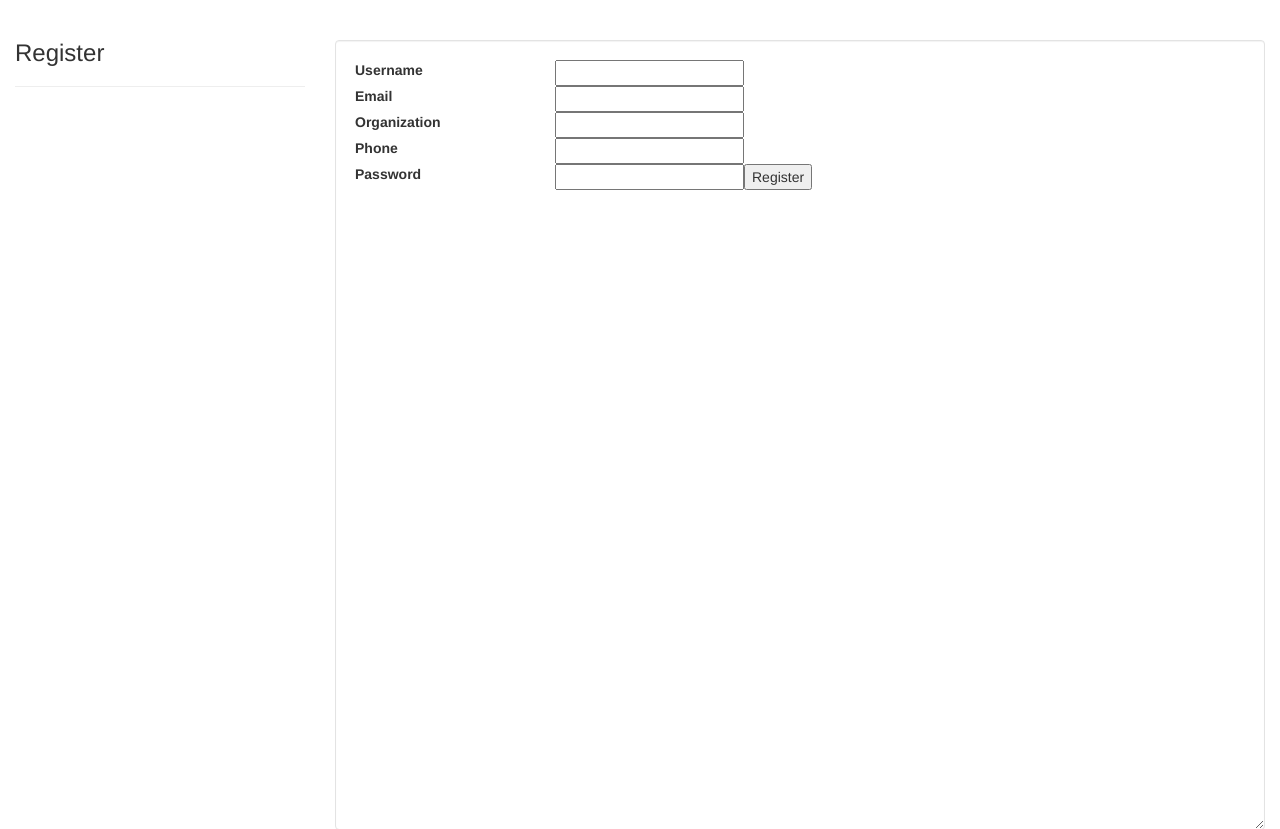
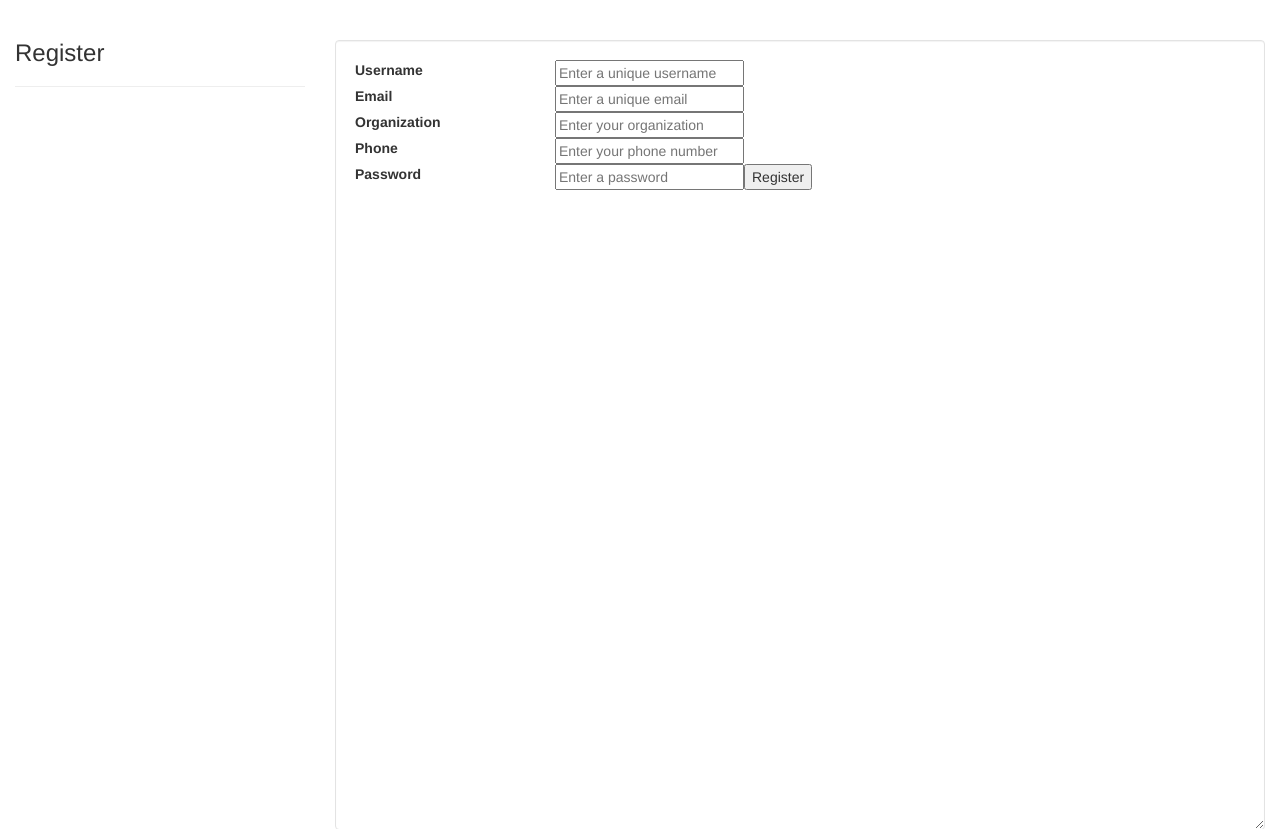
Before and after one commit to libreForms/libreForms-flask, a Flask app: page /auth/register in a window 1280 px wide. Shown: the part 52-881 px from the top of the page. Run offline with Flask 2, Linux system fonts and the light colour scheme; some libraries are stand-ins or nearby versions.

Commit message:
Modified: further improved site overrides and placeholders in registration page

```diff
--- a/app/templates/auth/register.html
+++ b/app/templates/auth/register.html
@@ -7,17 +7,17 @@
 {% block content %}
   <form method="post">
     <label for="username">Username</label>
-    <input name="username" id="username" required>
+    <input name="username" id="username" placeholder="Enter a unique username" required>
     <label for="email">Email</label>
     <!-- <input type="email" name="email" id="email"> -->
-    <input name="email" id="email">
+    <input name="email" id="email" placeholder="Enter a unique email">
     <label for="organization">Organization</label>
-    <input name="organization" value="{{ display.default_org }}" id="organization">
+    <input name="organization" {% if display.default_org != ""  %} value="{{ display.default_org }}" {% else %} placeholder="Enter your organization" {% endif %}id="organization">
     <label for="phone">Phone</label>
     <!-- <input type="tel" name="phone" id="phone" pattern="[0-9]{3}-[0-9]{2}-[0-9]{3}"> -->
-    <input name="phone" id="phone">
+    <input name="phone" id="phone" placeholder="Enter your phone number">
     <label for="password">Password</label>
-    <input type="password" name="password" id="password" required>
+    <input type="password" name="password" id="password" placeholder="Enter a password" required>
     <input type="submit" value="Register">
   </form>
 {% endblock %}
```
